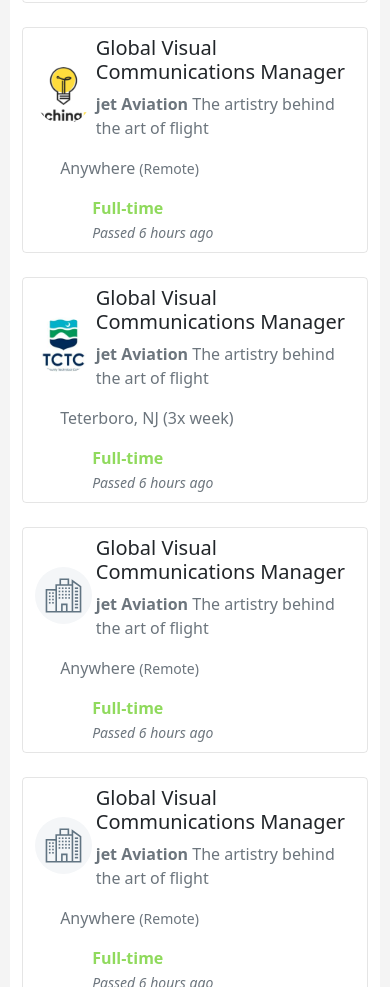
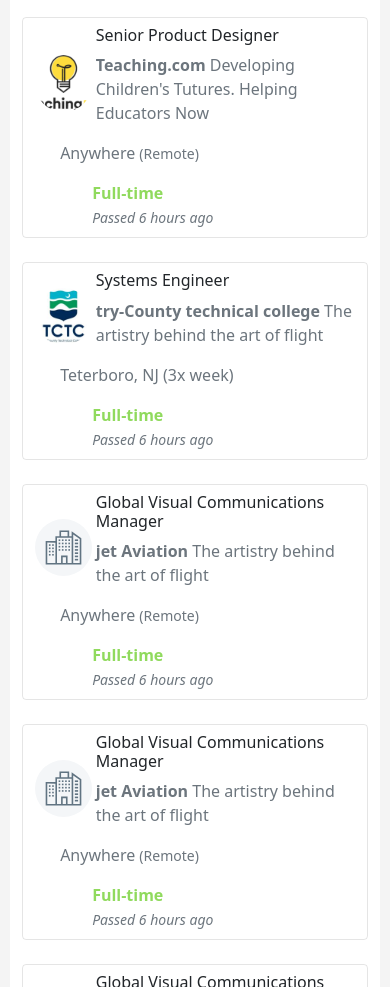
Before and after one commit to SamLaye/challenge0, a plain HTML site: page index.html in a window 390 px wide. Shown: the part 1013-2000 px from the top of the page. Drawn offline with nearby package versions, Linux system fonts and the light colour scheme.

Commit message:
Responsive 4

```diff
--- a/index.html
+++ b/index.html
@@ -110,7 +110,7 @@
 							<div class="col-12 col-md-8 d-flex">
 								<img src="img/body/1-JA_monogram-navy-blue-JPG-150x150.jpg" class="rounded-circle align-self-center p-1" width="65" height="65">
 								<div class="d-flex flex-column">
-									<h2 class="text-capitalize text-dark fs-5">global visual communications manager</h2>
+									<h2 class="text-capitalize text-dark fs-6">global visual communications manager</h2>
 									<p><span class="text-muted fw-bold">jet Aviation</span> The artistry behind the art of flight</p>
 								</div>
 							</div>
@@ -128,8 +128,8 @@
 							<div class="col-12 col-md-8 d-flex">
 								<img src="img/body/2-teaching-alt-logo-min-150x150.png" class="rounded-circle align-self-center p-1" width="65" height="65">
 								<div class="d-flex flex-column">
-									<h2 class="text-capitalize text-dark fs-5">global visual communications manager</h2>
-									<p class="text-muted"><span class="fw-bold">jet Aviation</span> The artistry behind the art of flight</p>
+									<h2 class="text-capitalize text-dark fs-6">senior product designer</h2>
+									<p class="text-muted"><span class="fw-bold">Teaching.com</span> Developing Children's Tutures. Helping Educators Now</p>
 								</div>
 							</div>
 							<div class="col-12 col-md-4 d-flex offset-1 offset-md-0 text-start text-md-end flex-column">
@@ -146,8 +146,8 @@
 							<div class="col-12 col-md-8 d-flex">
 								<img src="img/body/3-logo-tctc-150x150.jpg" class="rounded-circle align-self-center p-1" width="65" height="65">
 								<div class="d-flex flex-column">
-									<h2 class="text-capitalize text-dark fs-5">global visual communications manager</h2>
-									<p class="text-muted"><span class="fw-bold">jet Aviation</span> The artistry behind the art of flight</p>
+									<h2 class="text-capitalize text-dark fs-6">systems engineer</h2>
+									<p class="text-muted"><span class="fw-bold">try-County technical college</span> The artistry behind the art of flight</p>
 								</div>
 							</div>
 							<div class="col-12 col-md-4 d-flex offset-1 offset-md-0 text-start text-md-end flex-column">
@@ -164,7 +164,7 @@
 							<div class="col-12 col-md-8 d-flex">
 								<img src="img/body/4-default-company-logo.svg" class="rounded-circle align-self-center p-1" width="65" height="65">
 								<div class="d-flex flex-column">
-									<h2 class="text-capitalize text-dark fs-5">global visual communications manager</h2>
+									<h2 class="text-capitalize text-dark fs-6">global visual communications manager</h2>
 									<p class="text-muted"><span class="fw-bold">jet Aviation</span> The artistry behind the art of flight</p>
 								</div>
 							</div>
@@ -182,7 +182,7 @@
 							<div class="col-12 col-md-8 d-flex">
 								<img src="img/body/4-default-company-logo.svg" class="rounded-circle align-self-center p-1" width="65" height="65">
 								<div class="d-flex flex-column">
-									<h2 class="text-capitalize text-dark fs-5">global visual communications manager</h2>
+									<h2 class="text-capitalize text-dark fs-6">global visual communications manager</h2>
 									<p class="text-muted"><span class="fw-bold">jet Aviation</span> The artistry behind the art of flight</p>
 								</div>
 							</div>
@@ -200,7 +200,7 @@
 							<div class="col-12 col-md-8 d-flex">
 								<img src="img/body/4-Full-Color-Avatar-Circular-Context-150x150-2-150x150.png" class="rounded-circle align-self-center p-1" width="65" height="65">
 								<div class="d-flex flex-column">
-									<h2 class="text-capitalize text-dark fs-5">global visual communications manager</h2>
+									<h2 class="text-capitalize text-dark fs-6">global visual communications manager</h2>
 									<p class="text-muted"><span class="fw-bold">jet Aviation</span> The artistry behind the art of flight</p>
 								</div>
 							</div>
@@ -218,7 +218,7 @@
 							<div class="col-12 col-md-8 d-flex">
 								<img src="img/body/5-Full-Color-Logo-150x150.png" class="rounded-circle align-self-center p-1" width="65" height="65">
 								<div class="d-flex flex-column">
-									<h2 class="text-capitalize text-dark fs-5">global visual communications manager</h2>
+									<h2 class="text-capitalize text-dark fs-6">global visual communications manager</h2>
 									<p class="text-muted"><span class="fw-bold">jet Aviation</span> The artistry behind the art of flight</p>
 								</div>
 							</div>
@@ -236,7 +236,7 @@
 							<div class="col-12 col-md-8 d-flex">
 								<img src="img/body/5-Full-Color-Logo-150x150.png" class="rounded-circle align-self-center p-1" width="65" height="65">
 								<div class="d-flex flex-column">
-									<h2 class="text-capitalize text-dark fs-5">global visual communications manager</h2>
+									<h2 class="text-capitalize text-dark fs-6">global visual communications manager</h2>
 									<p class="text-muted"><span class="fw-bold">jet Aviation</span> The artistry behind the art of flight</p>
 								</div>
 							</div>
@@ -254,7 +254,7 @@
 							<div class="col-12 col-md-8 d-flex">
 								<img src="img/body/7-Air_Line_Pilots_Association_logo-150x150.png" class="rounded-circle align-self-center p-1" width="65" height="65">
 								<div class="d-flex flex-column">
-									<h2 class="text-capitalize text-dark fs-5">global visual communications manager</h2>
+									<h2 class="text-capitalize text-dark fs-6">global visual communications manager</h2>
 									<p class="text-muted"><span class="fw-bold">jet Aviation</span> The artistry behind the art of flight</p>
 								</div>
 							</div>
@@ -272,7 +272,7 @@
 							<div class="col-12 col-md-8 d-flex">
 								<img src="img/body/8-SRLogo-150x150.jpg" class="rounded-circle align-self-center p-1" width="65" height="65">
 								<div class="d-flex flex-column">
-									<h2 class="text-capitalize text-dark fs-5">global visual communications manager</h2>
+									<h2 class="text-capitalize text-dark fs-6">global visual communications manager</h2>
 									<p class="text-muted"><span class="fw-bold">jet Aviation</span> The artistry behind the art of flight</p>
 								</div>
 							</div>
@@ -290,7 +290,7 @@
 							<div class="col-12 col-md-8 d-flex">
 								<img src="img/body/9-ckm6AUf2_400x400-150x150.jpeg" class="rounded-circle align-self-center p-1" width="65" height="65">
 								<div class="d-flex flex-column">
-									<h2 class="text-capitalize text-dark fs-5">global visual communications manager</h2>
+									<h2 class="text-capitalize text-dark fs-6">global visual communications manager</h2>
 									<p class="text-muted"><span class="fw-bold">jet Aviation</span> The artistry behind the art of flight</p>
 								</div>
 							</div>
@@ -308,7 +308,7 @@
 							<div class="col-12 col-md-8 d-flex">
 								<img src="img/body/10-BATON_BUTTON_Logo-01-150x150.jpg" class="rounded-circle align-self-center p-1" width="65" height="65">
 								<div class="d-flex flex-column">
-									<h2 class="text-capitalize text-dark fs-5">global visual communications manager</h2>
+									<h2 class="text-capitalize text-dark fs-6">global visual communications manager</h2>
 									<p class="text-muted"><span class="fw-bold">jet Aviation</span> The artistry behind the art of flight</p>
 								</div>
 							</div>
```
